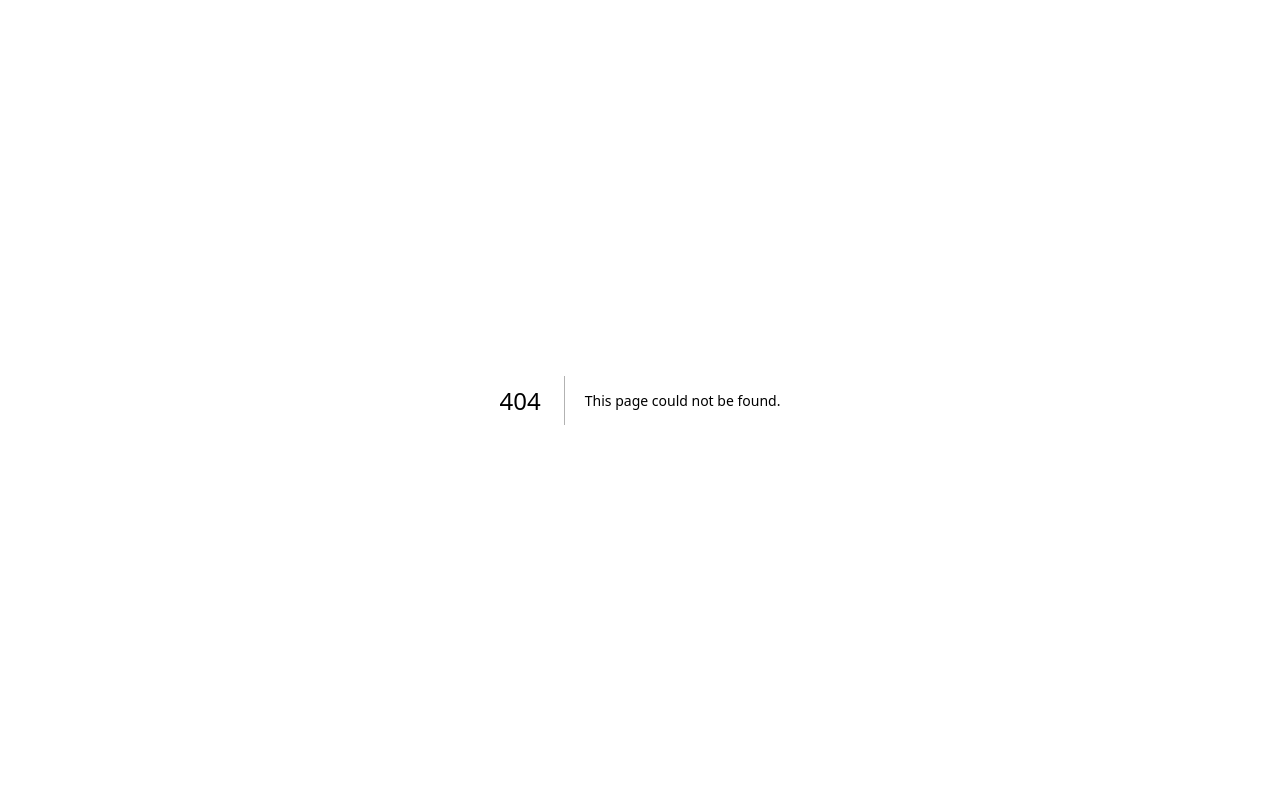
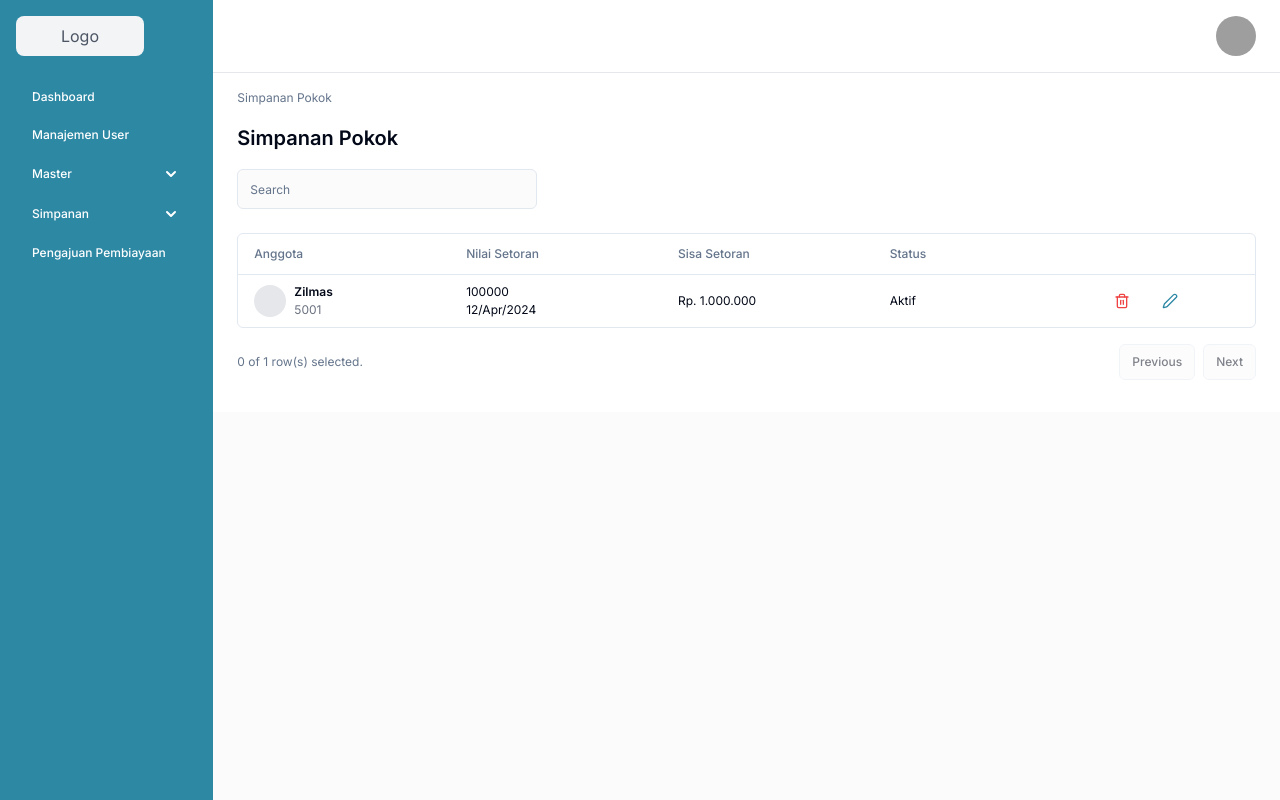
Before and after one commit to zilmasarjuna12/admin-panel, a Next.js app: page /dashboard/simpanan/simpanan-pokok in a window 1280 px wide. Before the commit this address had no page. Built offline with nearby package versions, Linux system fonts and the light colour scheme; grey boxes are pictures that could not be loaded.

Commit message:
update ui

```diff
--- a/package.json
+++ b/package.json
@@ -24,7 +24,7 @@
     "@radix-ui/react-select": "^2.0.0",
     "@radix-ui/react-slot": "^1.0.2",
     "@radix-ui/react-switch": "^1.1.0",
-    "@tanstack/react-table": "^8.17.3",
+    "@tanstack/react-table": "^8.19.2",
     "class-variance-authority": "^0.7.0",
     "classnames": "^2.5.1",
     "clsx": "^2.1.1",
--- /dev/null
+++ b/src/app/dashboard/simpanan/simpanan-pokok/_component/filter.tsx
@@ -0,0 +1,22 @@
+import { Input } from "@/components/ui/input"
+import {
+  Select,
+  SelectContent,
+  SelectItem,
+  SelectTrigger,
+  SelectValue,
+} from "@/components/ui/select"
+
+const FilterForm = () => {
+  return (
+    <div className="grid grid-cols-1 gap-4 md:grid-cols-4">
+      <Input
+        placeholder="Search"
+        width={300}
+        className="w-full md:col-span-2 md:w-[300px]"
+      />
+    </div>
+  )
+}
+
+export default FilterForm
--- /dev/null
+++ b/src/app/dashboard/simpanan/simpanan-pokok/_component/list.tsx
@@ -0,0 +1,102 @@
+"use client"
+import { Trash2, Edit2 } from "lucide-react"
+
+import { ColumnDef } from "@tanstack/react-table"
+
+import { Button } from "@/components/ui/button"
+
+import { DataTable } from "@/components/ui/datatable"
+
+const users = [
+  {
+    id: "728ed52f",
+    no_anggota: "5001",
+    name: "Zilmas",
+    nilai_storan: "100000",
+    tanggal_setoran: "12/Apr/2024",
+    sisa_setoran: "Rp. 1.000.000",
+    status: "Aktif"
+  }
+]
+
+const List = () => {
+  const columns: ColumnDef<any>[] = [
+    {
+      accessorKey: "user",
+      header: "Anggota",
+      cell: ({ row }) => {
+        return (
+          <div className="flex items-center space-x-2">
+            <div className="w-8 h-8 bg-gray-200 rounded-full" />
+            <div>
+              <div className="font-semibold">{row.original.name}</div>
+              <div className="text-sm text-gray-500">{row.original.no_anggota}</div>
+            </div>
+          </div>
+        )
+      }
+    },
+    {
+      accessorKey: "role",
+      header: "Nilai Setoran",
+      cell: ({ row }) => {
+        return (
+          <div>
+            <div>{row.original.nilai_storan}</div>
+            <div>{row.original.tanggal_setoran}</div>
+          </div>
+        )
+      }
+    },
+    {
+      accessorKey: "contact",
+      header: "Sisa Setoran",
+      cell: ({ row }) => {
+        return (
+          <div>
+            <div>{row.original.sisa_setoran}</div>
+          </div>
+        )
+      }
+    },
+    {
+      accessorKey: "status",
+      header: "Status",
+    },
+    {
+      id: "actions",
+      size: 100,
+      enableHiding: false,
+      cell: ({ row }) => {
+        const payment = row.original
+
+        return (
+          <div className="flex space-x-2">
+           <Button
+              variant="link"
+              size="sm"
+            >
+              <Trash2
+                className="w-4 text-red-500"
+              />
+            </Button>
+            <Button
+              size="sm"
+              variant="link"
+            >
+              <Edit2 className="w-4" />
+            </Button>
+          </div>
+        )
+      },
+    }
+  ]
+
+  return (
+    <div>
+      <DataTable columns={columns} data={users} />
+    </div>
+  )
+}
+
+export default List
--- /dev/null
+++ b/src/app/dashboard/simpanan/simpanan-pokok/page.tsx
@@ -0,0 +1,40 @@
+import {
+  Breadcrumb,
+  BreadcrumbItem,
+  BreadcrumbLink,
+  BreadcrumbList,
+} from "@/components/ui/breadcrumb"
+
+import FilterForm from "./_component/filter"
+import List from "./_component/list"
+
+const Page = () => {
+  return (
+    <div>
+      <div className="mb-4">
+        <div className="breadcrumb mb-4">
+          <Breadcrumb>
+            <BreadcrumbList>
+              <BreadcrumbItem>
+                <BreadcrumbLink href="/">Simpanan Pokok</BreadcrumbLink>
+              </BreadcrumbItem>
+            </BreadcrumbList>
+          </Breadcrumb>
+        </div>
+        <h3 className="text-xl font-semibold">
+          Simpanan Pokok
+        </h3>
+      </div>
+      <div className="md:flex items-center">
+        <FilterForm />
+      </div>
+      <div className="mt-6">
+        <List />
+      </div>
+
+
+    </div>
+  )
+}
+
+export default Page
--- a/src/app/layout.tsx
+++ b/src/app/layout.tsx
@@ -22,7 +22,7 @@ export default function RootLayout({
       <body className={inter.className}>
         <ThemeProvider
           attribute="class"
-          defaultTheme="dark"
+          defaultTheme="light"
           disableTransitionOnChange
         >
 
--- a/src/components/ui/datatable.tsx
+++ b/src/components/ui/datatable.tsx
@@ -7,7 +7,6 @@ import {
   useReactTable,
 } from "@tanstack/react-table"
 
-import { ArrowUpDown, ChevronDown } from "lucide-react"
 import { Button } from "@/components/ui/button"
 
 import {
@@ -39,7 +38,7 @@ export function DataTable<TData, TValue>({
       <div className="rounded-md border">
         <Table>
           <TableHeader>
-            {table.getHeaderGroups().map((headerGroup) => (
+            {table.getHeaderGroups().map((headerGroup: { id: any; headers: any[] }) => (
               <TableRow key={headerGroup.id}>
                 {headerGroup.headers.map((header) => {
                   return (
@@ -58,7 +57,7 @@ export function DataTable<TData, TValue>({
           </TableHeader>
           <TableBody>
             {table.getRowModel().rows?.length ? (
-              table.getRowModel().rows.map((row) => (
+              table.getRowModel().rows.map((row: { id: any; getIsSelected: () => any; getVisibleCells: () => any[] }) => (
                 <TableRow
                   key={row.id}
                   data-state={row.getIsSelected() && "selected"}
--- a/src/components/ui/table.tsx
+++ b/src/components/ui/table.tsx
@@ -73,7 +73,7 @@ const TableHead = React.forwardRef<
   <th
     ref={ref}
     className={cn(
-      "h-12 px-4 text-left align-middle font-medium text-muted-foreground [&:has([role=checkbox])]:pr-0",
+      "h-10 px-4 text-left align-middle font-medium text-muted-foreground [&:has([role=checkbox])]:pr-0",
       className
     )}
     {...props}
--- a/tailwind.config.ts
+++ b/tailwind.config.ts
@@ -16,6 +16,11 @@ const config = {
       screens: {
         "2xl": "1400px",
       },
+    },
+    fontSize: {
+      sm: '0.75rem',
+      base: '1rem',
+      xl: '1.25rem'
     },
     extend: {
       colors: {
```
Also changed, not shown: src/app/dashboard/layout.tsx (line endings or trailing spaces), 1 other file (tests, documents, lock files or other folders).
